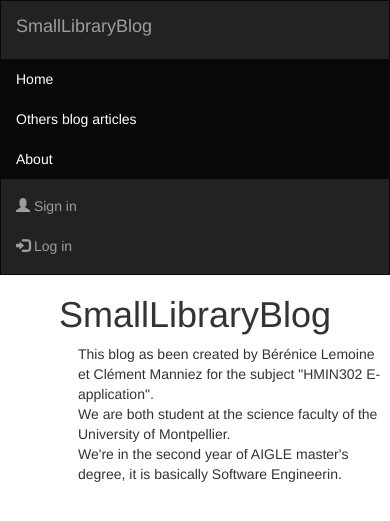
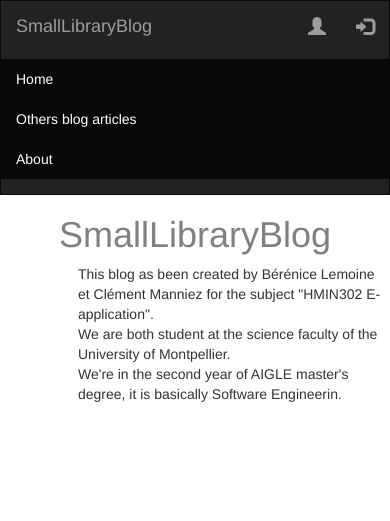
Before and after one commit to BereniceLe/Symfony_Blog, a Symfony app: template templates/about.html.twig in a window 390 px wide. Shown: the top 521 px of the page. Run offline with Twig, Linux system fonts and the light colour scheme; the template is opened without the code that fills it, so the values that code supplies are empty; some libraries are stand-ins or nearby versions.

Commit message:
modif affichage

```diff
--- a/public/css/main.css
+++ b/public/css/main.css
@@ -1,3 +1,38 @@
+@media (max-width: 800px) {
+	/** Phones **/
+	body{
+		font-size: 28px;
+	}
+
+	.connexion{
+		visibility: collapse;
+		max-height: 0;
+	}
+
+	.connexionPhone{
+		visibility: visible;
+		max-height: auto;
+	}
+
+	.login{
+		float: right;
+		height: 50px;
+		padding: 15px 15px;
+		font-size: 18px;
+		line-height: 20px;
+		color: #9d9d9d;
+	}
+
+
+}
+
+@media (min-width: 800px){
+	.connexionPhone{
+		visibility: collapse;
+		max-height: 0;
+	}
+}
+
 .body{
 	width: 100%;
 	height: 100%;
@@ -54,5 +89,5 @@
 }
 
 .blog{
-	color : ;
+	color : gray;
 }
--- a/templates/base.html.twig
+++ b/templates/base.html.twig
@@ -2,6 +2,7 @@
 <html>
     <head>
         <meta charset="UTF-8">
+        <meta name="viewport" content="width=device-width">
 
         <link rel="stylesheet" href="https://www.w3schools.com/w3css/4/w3.css">
         <link rel="stylesheet" href="https://fonts.googleapis.com/css?family=Raleway">
@@ -18,6 +19,11 @@
           <div class="container-fluid">
             <div class="navbar-header">
               <a class="navbar-brand" href="/">SmallLibraryBlog</a>
+              {% if not app.user %}
+              <a href="/login"><span class="glyphicon glyphicon-log-in login"></span></a>
+              <a href="/adduser"><span class="glyphicon glyphicon-user login"></span></a>
+
+              {% endif %}
             </div>
             <ul class="nav navbar-nav">
               <li class="active"><a href="/">Home</a></li>
@@ -28,8 +34,8 @@
             {% if app.user %}
               <li><a href="/logout"><span class="glyphicon glyphicon-log-in"></span>  Log out</a></li>
             {% else %}
-              <li><a href="/adduser"><span class="glyphicon glyphicon-user"></span>  Sign in</a></li>
-              <li><a href="/login"><span class="glyphicon glyphicon-log-in"></span>    Log in</a></li>
+              <li class="connexion"><a href="/adduser"><span class="glyphicon glyphicon-user"></span>  Sign in</a></li>
+              <li class="connexion"><a href="/login"><span class="glyphicon glyphicon-log-in"></span>    Log in</a></li>
             {% endif %}
             </ul>
           </div>
```
